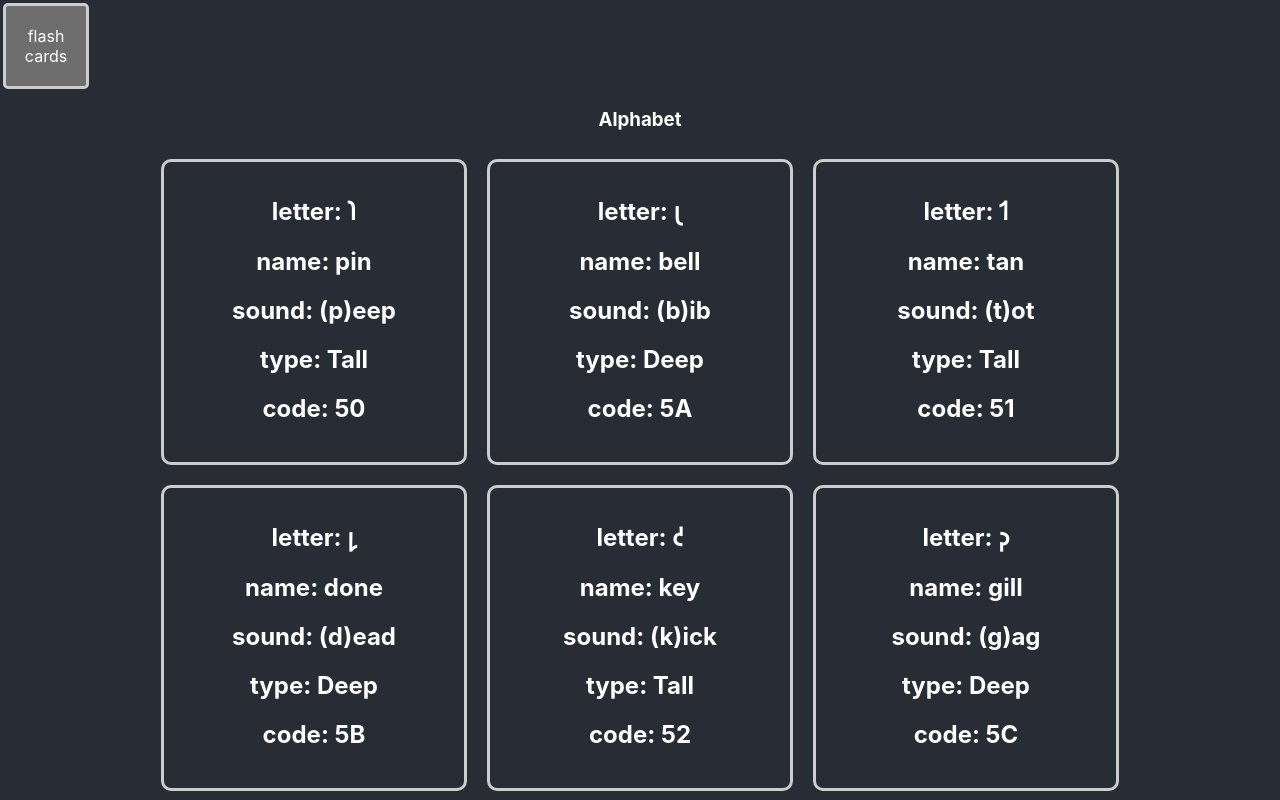
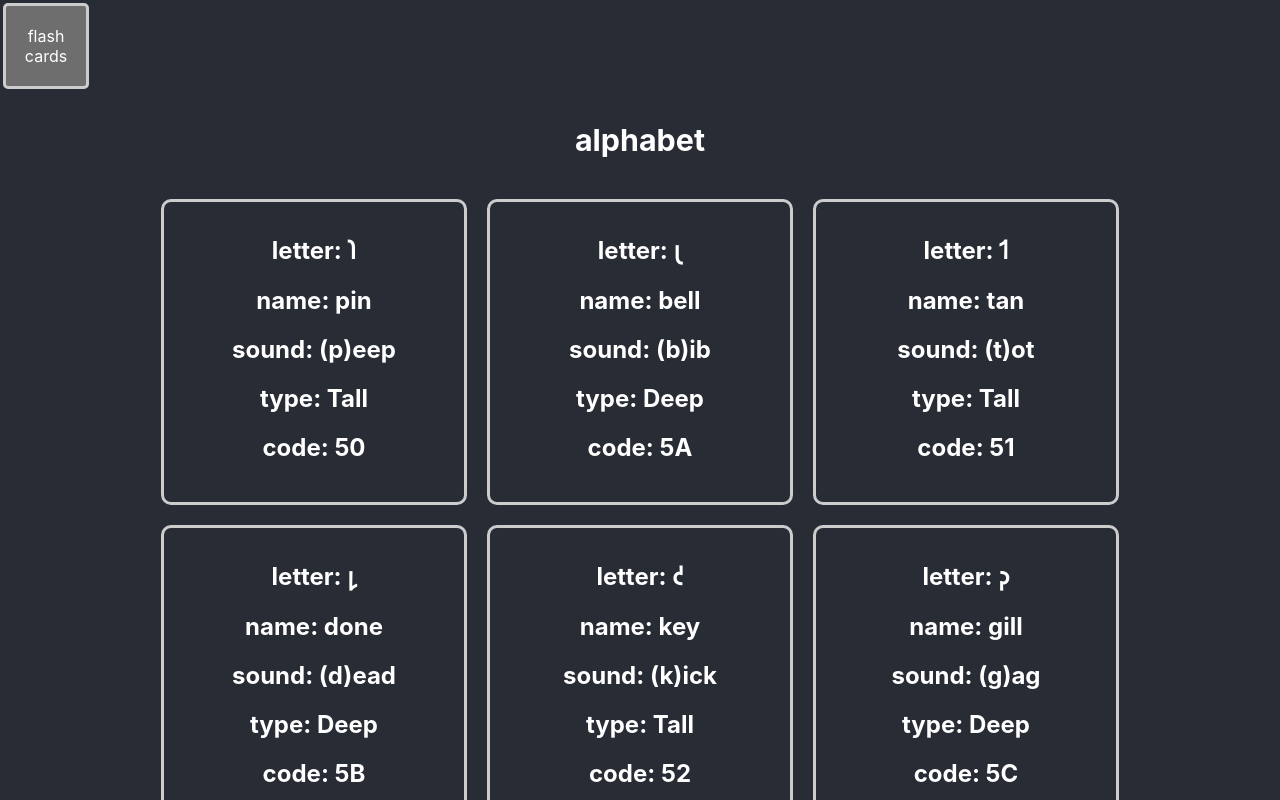
Before and after one commit to charlesrobsampson/shavian-flash, a React (Create React App) app in the folder packages/frontend/: page / in a window 1280 px wide. Both pictures are taken after a click on the element "alphabet". Shown: the top 800 px of the page. Built offline with nearby package versions, Linux system fonts and the light colour scheme.

Commit message:
ui updates

```diff
--- a/packages/frontend/src/components/Alphabet.jsx
+++ b/packages/frontend/src/components/Alphabet.jsx
@@ -1,6 +1,7 @@
 import { SHAVIAN_LETTERS } from '../shavian';
 import { buildMap } from './handleCards';
 import Card from './Card';
+import '../App.css';
 
 export default function FlashCards() {
     const LETTERS = buildMap(SHAVIAN_LETTERS);
@@ -8,7 +9,9 @@ export default function FlashCards() {
     console.log(LETTERS);
     return (
         <div className='alphabet'>
-            <h3>Alphabet</h3>
+            <header className="App-header">
+                <h3>alphabet</h3>
+            </header>
             {ls.map(l => {
                 console.log(LETTERS[l]);
                 return <Card card={LETTERS[l]} isFlipped={true} flipCard={() => { }} />
```
